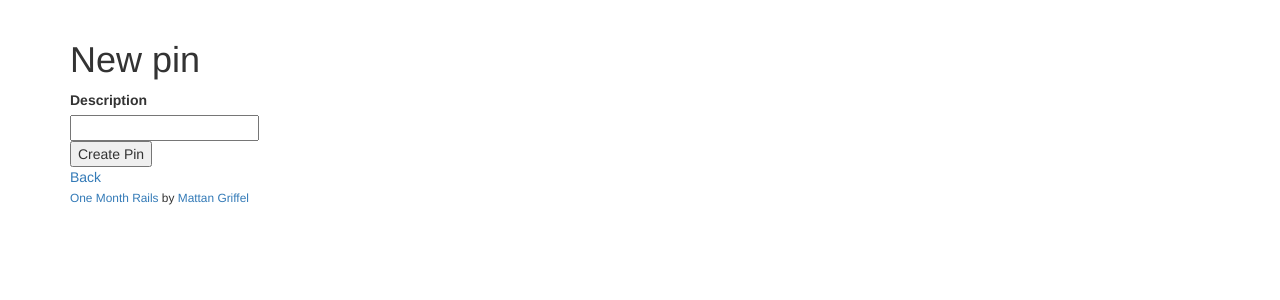
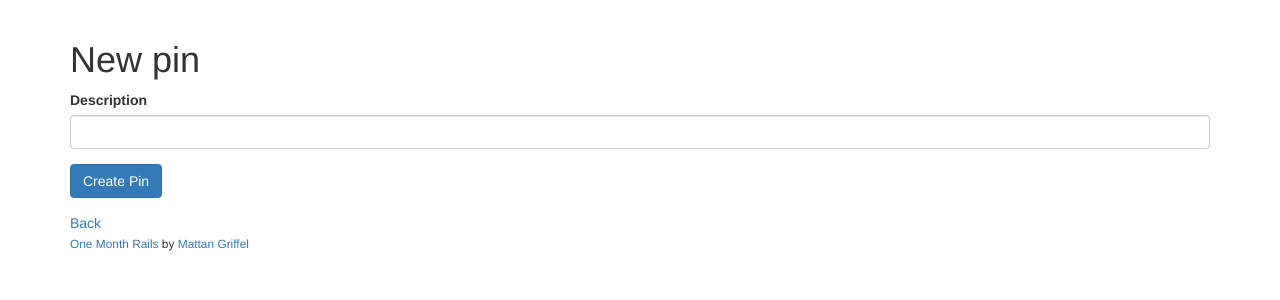
Before and after one commit to numy1448/pinteresting, a Rails app: page /pins/new in a window 1280 px wide. Shown: the part 51-351 px from the top of the page. Run offline with Rails 7, Linux system fonts and the light colour scheme; style sheets or scripts are compiled from the project's sources; some libraries are stand-ins or nearby versions.

Commit message:
Cleaned up pins scaffold

```diff
--- a/app/views/pins/_form.html.erb
+++ b/app/views/pins/_form.html.erb
@@ -11,11 +11,11 @@
     </div>
   <% end %>
 
-  <div class="field">
-    <%= f.label :description %><br>
-    <%= f.text_field :description %>
+  <div class="form-group">
+    <%= f.label :description %>
+    <%= f.text_field :description, class: "form-control" %>
   </div>
-  <div class="actions">
-    <%= f.submit %>
+  <div class="form-group">
+    <%= f.submit class: "btn btn-primary" %>
   </div>
 <% end %>
--- a/app/views/pins/index.html.erb
+++ b/app/views/pins/index.html.erb
@@ -14,7 +14,7 @@
     <% @pins.each do |pin| %>
       <tr>
         <td><%= pin.description %></td>
-        <td><%= link_to 'Show', pin %></td>
+        <td><%= link_to 'View', pin %></td>
         <td><%= link_to 'Edit', edit_pin_path(pin) %></td>
         <td><%= link_to 'Delete', pin, method: :delete, data: { confirm: 'Are you sure?' } %></td>
       </tr>
```
